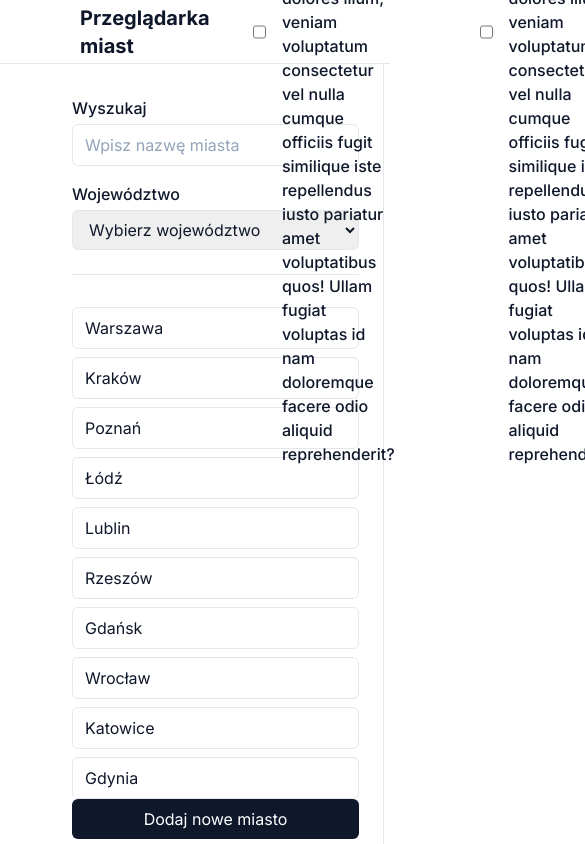
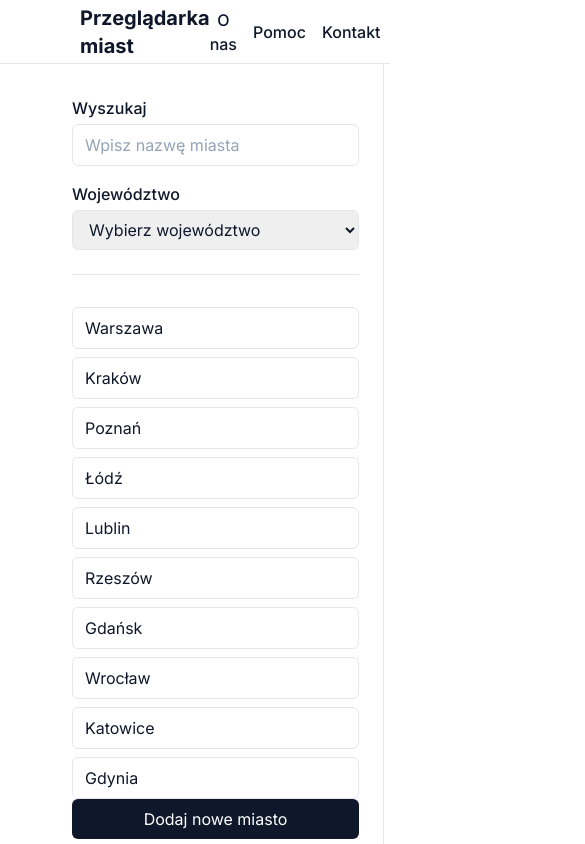
Before and after one commit to mattponiat/Przegladarka-miast, a React (Vite) app: page / in a window 390 px wide. Shown: the top 844 px of the page, 585 px wide, since content can reach past the window. Built offline with nearby package versions, Linux system fonts and the light colour scheme; data requests are answered from the project's data file.

Commit message:
feat: :sparkles: Add and setup Dialog component

```diff
--- a/package.json
+++ b/package.json
@@ -11,6 +11,7 @@
     "start": "json-server --watch src/data/db.json"
   },
   "dependencies": {
+    "@radix-ui/react-dialog": "^1.0.3",
     "@radix-ui/react-label": "^2.0.1",
     "@radix-ui/react-select": "^1.2.1",
     "axios": "^1.3.6",
--- a/src/components/Header.tsx
+++ b/src/components/Header.tsx
@@ -1,3 +1,11 @@
+import {
+  Dialog,
+  DialogTrigger,
+  DialogContent,
+  DialogTitle,
+  DialogDescription,
+} from "./ui/dialog";
+
 const Header = () => {
   return (
     <header className="flex h-16 w-full items-center justify-between border-b border-gray-200 px-20 py-5 text-slate-900">
@@ -6,60 +14,50 @@
       </a>
       <div>
         <nav className="flex gap-4 text-base font-medium">
-          <label htmlFor="my-modal-1" className="cursor-pointer">
-            O nas
-          </label>
-          <input type="checkbox" id="my-modal-1" className="modal-toggle" />
-          <label htmlFor="my-modal-1" className="modal cursor-pointer">
-            <label className="modal-box relative" htmlFor="">
-              <h3 className="text-lg font-bold">O nas</h3>
-              <p className="py-4">
-                Lorem ipsum dolor sit amet consectetur adipisicing elit. Ipsum
-                obcaecati praesentium blanditiis et. Consequuntur optio tenetur
-                eos! Cupiditate nesciunt omnis est praesentium dolores illum,
-                veniam voluptatum consectetur vel nulla cumque officiis fugit
-                similique iste repellendus iusto pariatur amet voluptatibus
-                quos! Ullam fugiat voluptas id nam doloremque facere odio
-                aliquid reprehenderit?
-              </p>
-            </label>
-          </label>
-          <label htmlFor="my-modal-2" className="cursor-pointer">
-            Pomoc
-          </label>
-          <input type="checkbox" id="my-modal-2" className="modal-toggle" />
-          <label htmlFor="my-modal-2" className="modal cursor-pointer">
-            <label className="modal-box relative" htmlFor="">
-              <h3 className="text-lg font-bold">Pomoc</h3>
-              <p className="py-4">
-                Lorem ipsum dolor sit amet consectetur adipisicing elit. Ipsum
-                obcaecati praesentium blanditiis et. Consequuntur optio tenetur
-                eos! Cupiditate nesciunt omnis est praesentium dolores illum,
-                veniam voluptatum consectetur vel nulla cumque officiis fugit
-                similique iste repellendus iusto pariatur amet voluptatibus
-                quos! Ullam fugiat voluptas id nam doloremque facere odio
-                aliquid reprehenderit?
-              </p>
-            </label>
-          </label>
-          <label htmlFor="my-modal-3" className="cursor-pointer">
-            Kontakt
-          </label>
-          <input type="checkbox" id="my-modal-3" className="modal-toggle" />
-          <label htmlFor="my-modal-3" className="modal cursor-pointer">
-            <label className="modal-box relative" htmlFor="">
-              <h3 className="text-lg font-bold">Kontakt</h3>
-              <p className="py-4">
-                Lorem ipsum dolor sit amet consectetur adipisicing elit. Ipsum
-                obcaecati praesentium blanditiis et. Consequuntur optio tenetur
-                eos! Cupiditate nesciunt omnis est praesentium dolores illum,
-                veniam voluptatum consectetur vel nulla cumque officiis fugit
-                similique iste repellendus iusto pariatur amet voluptatibus
-                quos! Ullam fugiat voluptas id nam doloremque facere odio
-                aliquid reprehenderit?
-              </p>
-            </label>
-          </label>
+          <Dialog>
+            <DialogTrigger>O nas</DialogTrigger>
+            <DialogContent>
+              <DialogTitle>O nas</DialogTitle>
+              <DialogDescription>
+                Lorem ipsum dolor sit amet consectetur, adipisicing elit.
+                Repudiandae iusto dicta modi nesciunt in ullam debitis eveniet
+                iure? Cum est deserunt nulla qui, aliquam aut sit quas deleniti
+                a, dignissimos ullam itaque placeat! Hic et, eligendi fuga
+                maiores neque veritatis nisi minus aliquam eum dolorem
+                consequuntur laudantium quae cum aliquid.
+              </DialogDescription>
+            </DialogContent>
+          </Dialog>
+          <Dialog>
+            <DialogTrigger>Pomoc</DialogTrigger>
+            <DialogContent>
+              <DialogTitle>Pomoc</DialogTitle>
+              <DialogDescription>
+                Lorem ipsum dolor sit amet consectetur adipisicing elit.
+                Consequuntur, tempore! Temporibus nobis at exercitationem
+                possimus quam? Omnis suscipit natus earum consequuntur! Atque
+                dicta accusantium consequatur minus aperiam dolore. Adipisci sed
+                impedit necessitatibus, soluta explicabo facilis officia ab
+                dolor. Corporis quis non dolorem tenetur ipsum amet deserunt,
+                iure suscipit consequuntur culpa!
+              </DialogDescription>
+            </DialogContent>
+          </Dialog>
+          <Dialog>
+            <DialogTrigger>Kontakt</DialogTrigger>
+            <DialogContent>
+              <DialogTitle>Kontakt</DialogTitle>
+              <DialogDescription>
+                Lorem ipsum dolor sit amet consectetur, adipisicing elit. Enim
+                ipsa dolor, eveniet ea non recusandae id earum inventore
+                delectus, consequatur tenetur doloribus provident repudiandae
+                magnam fuga. Cumque dolorem reiciendis praesentium quidem beatae
+                porro doloribus quam officiis aperiam. Porro placeat aliquam
+                reiciendis cumque perspiciatis totam, dolorem, adipisci autem
+                dignissimos doloribus distinctio?
+              </DialogDescription>
+            </DialogContent>
+          </Dialog>
         </nav>
       </div>
     </header>
--- /dev/null
+++ b/src/components/ui/Dialog.tsx
@@ -0,0 +1,125 @@
+import * as React from "react";
+import * as DialogPrimitive from "@radix-ui/react-dialog";
+import { X } from "lucide-react";
+import { cn } from "../../lib/utils";
+
+const Dialog = DialogPrimitive.Root;
+
+const DialogTrigger = DialogPrimitive.Trigger;
+
+const DialogPortal = ({
+  className,
+  children,
+  ...props
+}: DialogPrimitive.DialogPortalProps) => (
+  <DialogPrimitive.Portal className={cn(className)} {...props}>
+    <div className="fixed inset-0 z-50 flex items-start justify-center sm:items-center">
+      {children}
+    </div>
+  </DialogPrimitive.Portal>
+);
+DialogPortal.displayName = DialogPrimitive.Portal.displayName;
+
+const DialogOverlay = React.forwardRef<
+  React.ElementRef<typeof DialogPrimitive.Overlay>,
+  React.ComponentPropsWithoutRef<typeof DialogPrimitive.Overlay>
+>(({ className, ...props }, ref) => (
+  <DialogPrimitive.Overlay
+    ref={ref}
+    className={cn(
+      "fixed inset-0 z-50 bg-background/80 backdrop-blur-sm transition-all duration-100 data-[state=closed]:animate-out data-[state=closed]:fade-out data-[state=open]:fade-in",
+      className
+    )}
+    {...props}
+  />
+));
+DialogOverlay.displayName = DialogPrimitive.Overlay.displayName;
+
+const DialogContent = React.forwardRef<
+  React.ElementRef<typeof DialogPrimitive.Content>,
+  React.ComponentPropsWithoutRef<typeof DialogPrimitive.Content>
+>(({ className, children, ...props }, ref) => (
+  <DialogPortal>
+    <DialogOverlay />
+    <DialogPrimitive.Content
+      ref={ref}
+      className={cn(
+        "fixed z-50 grid w-full gap-4 rounded-b-lg border bg-background p-6 shadow-lg animate-in data-[state=open]:fade-in-90 data-[state=open]:slide-in-from-bottom-10 sm:max-w-lg sm:rounded-lg sm:zoom-in-90 data-[state=open]:sm:slide-in-from-bottom-0",
+        className
+      )}
+      {...props}
+    >
+      {children}
+      <DialogPrimitive.Close className="absolute right-4 top-4 rounded-sm opacity-70 ring-offset-background transition-opacity hover:opacity-100 focus:outline-none focus:ring-2 focus:ring-ring focus:ring-offset-2 disabled:pointer-events-none data-[state=open]:bg-accent data-[state=open]:text-muted-foreground">
+        <X className="h-4 w-4" />
+        <span className="sr-only">Close</span>
+      </DialogPrimitive.Close>
+    </DialogPrimitive.Content>
+  </DialogPortal>
+));
+DialogContent.displayName = DialogPrimitive.Content.displayName;
+
+const DialogHeader = ({
+  className,
+  ...props
+}: React.HTMLAttributes<HTMLDivElement>) => (
+  <div
+    className={cn(
+      "flex flex-col space-y-1.5 text-center sm:text-left",
+      className
+    )}
+    {...props}
+  />
+);
+DialogHeader.displayName = "DialogHeader";
+
+const DialogFooter = ({
+  className,
+  ...props
+}: React.HTMLAttributes<HTMLDivElement>) => (
+  <div
+    className={cn(
+      "flex flex-col-reverse sm:flex-row sm:justify-end sm:space-x-2",
+      className
+    )}
+    {...props}
+  />
+);
+DialogFooter.displayName = "DialogFooter";
+
+const DialogTitle = React.forwardRef<
+  React.ElementRef<typeof DialogPrimitive.Title>,
+  React.ComponentPropsWithoutRef<typeof DialogPrimitive.Title>
+>(({ className, ...props }, ref) => (
+  <DialogPrimitive.Title
+    ref={ref}
+    className={cn(
+      "text-lg font-semibold leading-none tracking-tight",
+      className
+    )}
+    {...props}
+  />
+));
+DialogTitle.displayName = DialogPrimitive.Title.displayName;
+
+const DialogDescription = React.forwardRef<
+  React.ElementRef<typeof DialogPrimitive.Description>,
+  React.ComponentPropsWithoutRef<typeof DialogPrimitive.Description>
+>(({ className, ...props }, ref) => (
+  <DialogPrimitive.Description
+    ref={ref}
+    className={cn("text-sm text-muted-foreground", className)}
+    {...props}
+  />
+));
+DialogDescription.displayName = DialogPrimitive.Description.displayName;
+
+export {
+  Dialog,
+  DialogTrigger,
+  DialogContent,
+  DialogHeader,
+  DialogFooter,
+  DialogTitle,
+  DialogDescription,
+};
```
Also changed, not shown: 1 other file (tests, documents, lock files or other folders).
